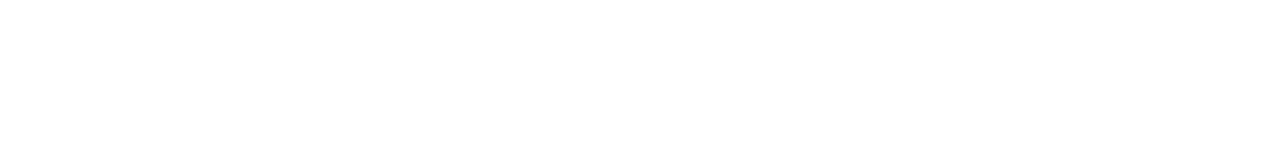
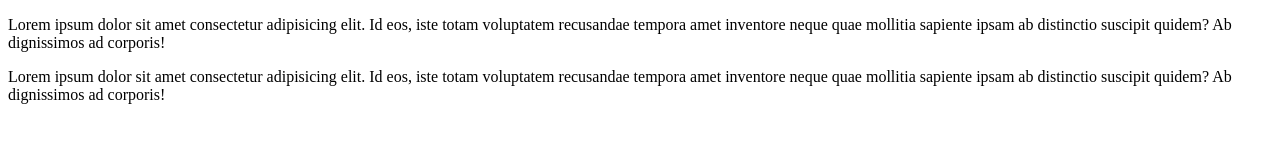
Before and after one commit to papryczatko/frontend--git-linux--project-0, a plain HTML site: page index.html in a window 1280 px wide. Drawn offline with Linux system fonts and the light colour scheme.

Commit message:
Content added

```diff
--- a/index.html
+++ b/index.html
@@ -1,12 +1,29 @@
 <!DOCTYPE html>
 <html lang="en">
+
 <head>
     <meta charset="UTF-8">
-    <meta http-equiv="X-UA-Compatible" content="IE=edge">
-    <meta name="viewport" content="width=device-width, initial-scale=1.0">
+    <meta
+        http-equiv="X-UA-Compatible"
+        content="IE=edge"
+    >
+    <meta
+        name="viewport"
+        content="width=device-width, initial-scale=1.0"
+    >
     <title>Document</title>
 </head>
+
 <body>
 
+    <p>Lorem ipsum dolor sit amet consectetur adipisicing elit. Id eos, iste totam voluptatem recusandae tempora amet
+        inventore neque quae mollitia sapiente ipsam ab distinctio suscipit quidem? Ab dignissimos ad corporis!
+    </p>
+
+    <p>Lorem ipsum dolor sit amet consectetur adipisicing elit. Id eos, iste totam voluptatem recusandae tempora amet
+        inventore neque quae mollitia sapiente ipsam ab distinctio suscipit quidem? Ab dignissimos ad corporis!
+    </p>
+
 </body>
+
 </html>
```
